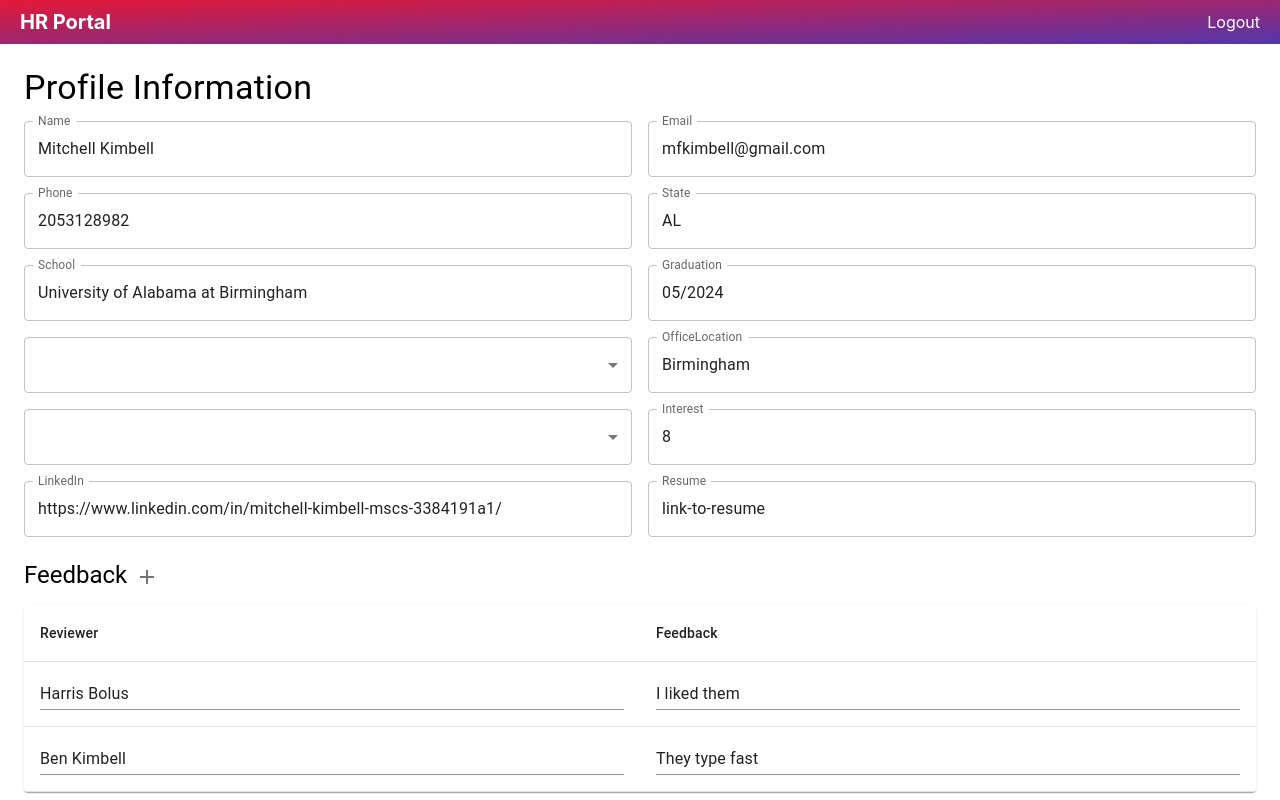
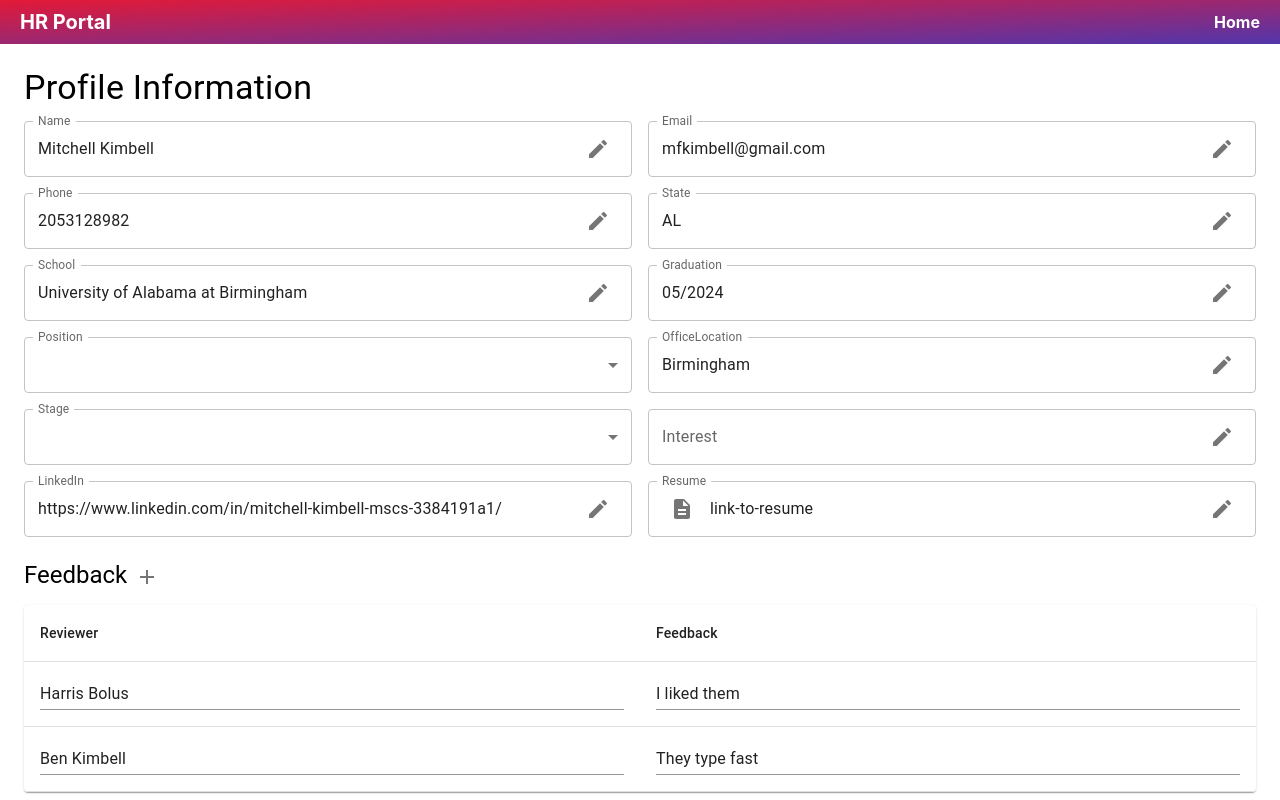
Before and after one commit to recruit-tracker/frontend, a React (Create React App) app in the folder recruit-tracker/: page /hr/student in a window 1280 px wide. Built offline with nearby package versions, Linux system fonts and the light colour scheme.

Commit message:
me and jay foever

```diff
--- a/recruit-tracker/src/components/HrHeaderSingle/HrHeaderSingle.js
+++ b/recruit-tracker/src/components/HrHeaderSingle/HrHeaderSingle.js
@@ -1,6 +1,6 @@
 // Header.js
 import React from "react";
-import "./HrHeader.css"; // Make sure the CSS file is in the same folder
+import "./HrHeaderSingle.css"; // Make sure the CSS file is in the same folder
 
 const Header = () => {
   return (
@@ -10,7 +10,7 @@ const Header = () => {
         {/* You can replace the text with an actual image logo if you have one */}
         {/* <img src="path/to/your/logo.png" alt="Logo" /> */}
       </div>
-      <div className="logout">
+      <div className="logout" style={{ fontWeight: "bold" }}>
         Home
         {/* This can be made interactive with an onClick event handler for actual logout functionality */}
       </div>
--- a/recruit-tracker/src/components/HrSingleProfile/HrSingleProfile.js
+++ b/recruit-tracker/src/components/HrSingleProfile/HrSingleProfile.js
@@ -1,9 +1,10 @@
 import React, { useState } from "react";
-import HrHeader from "../HrHeader/HrHeader";
+import HrHeaderSingle from "../HrHeaderSingle/HrHeaderSingle";
 import {
   Button,
   Grid,
   IconButton,
+  InputAdornment,
   TextField,
   Tooltip,
   Typography,
@@ -16,9 +17,13 @@ import {
   Paper,
   Select,
   MenuItem,
+  FormControl,
+  InputLabel,
 } from "@mui/material";
 import EditIcon from "@mui/icons-material/Edit";
 import AddIcon from "@mui/icons-material/Add";
+import LinkedInIcon from "@mui/icons-material/LinkedIn";
+import DescriptionIcon from "@mui/icons-material/Description";
 import { students } from "../../testData/testStudents"; // Adjust the import path as necessary
 
 const HrSingleProfile = () => {
@@ -61,7 +66,7 @@ const HrSingleProfile = () => {
 
   return (
     <div style={{ display: "flex", flexDirection: "column", height: "100vh" }}>
-      <HrHeader />
+      <HrHeaderSingle />
       <div
         className="main-content"
         style={{
@@ -75,22 +80,33 @@ const HrSingleProfile = () => {
           Profile Information
         </Typography>
         <Grid container spacing={2} style={{ marginBottom: "20px" }}>
-          {Object.entries(profileInfo).map(([key, value]) =>
-            key !== "id" && key !== "feedback" ? (
+          {Object.entries(profileInfo).map(([key, value]) => {
+            const isSelectField = key === "stage" || key === "position";
+            return (
+              key !== "id" &&
+              key !== "feedback" && (
                 <Grid item xs={12} sm={6} key={key}>
-                {key === "stage" || key === "position" ? (
+                  <FormControl fullWidth variant="outlined">
+                    {isSelectField ? (
+                      <>
+                        <InputLabel>
+                          {key.charAt(0).toUpperCase() + key.slice(1)}
+                        </InputLabel>
                         <Select
-                    fullWidth
-                    displayEmpty
                           value={value}
                           onChange={(e) => handleFieldChange(e, key)}
-                    variant="outlined"
+                          label={key.charAt(0).toUpperCase() + key.slice(1)}
                         >
+                          <MenuItem value="">
+                            <em>None</em>
+                          </MenuItem>
                           {key === "stage" ? (
                             <>
                               <MenuItem value="Applying">Applying</MenuItem>
                               <MenuItem value="Reviewed">Reviewed</MenuItem>
-                        <MenuItem value="Interviewed">Interviewed</MenuItem>
+                              <MenuItem value="Interviewed">
+                                Interviewed
+                              </MenuItem>
                               <MenuItem value="Offered">Offered</MenuItem>
                             </>
                           ) : (
@@ -101,6 +117,7 @@ const HrSingleProfile = () => {
                             </>
                           )}
                         </Select>
+                      </>
                     ) : (
                       <TextField
                         fullWidth
@@ -108,11 +125,42 @@ const HrSingleProfile = () => {
                         value={value}
                         onChange={(e) => handleFieldChange(e, key)}
                         variant="outlined"
+                        InputProps={{
+                          startAdornment:
+                            key === "linkedin" ? (
+                              <InputAdornment position="start">
+                                <IconButton
+                                  onClick={() => window.open(value, "_blank")}
+                                >
+                                  <LinkedInIcon />
+                                </IconButton>
+                              </InputAdornment>
+                            ) : key === "resume" ? (
+                              <InputAdornment position="start">
+                                <IconButton
+                                  onClick={() => window.open(value, "_blank")}
+                                >
+                                  <DescriptionIcon />
+                                </IconButton>
+                              </InputAdornment>
+                            ) : null,
+                          endAdornment: (
+                            <InputAdornment position="end">
+                              <Tooltip title="Edit">
+                                <IconButton>
+                                  <EditIcon />
+                                </IconButton>
+                              </Tooltip>
+                            </InputAdornment>
+                          ),
+                        }}
                       />
                     )}
+                  </FormControl>
                 </Grid>
-            ) : null
-          )}
+              )
+            );
+          })}
         </Grid>
         <Typography variant="h5" gutterBottom>
           Feedback
--- a/recruit-tracker/src/components/Login/Login.js
+++ b/recruit-tracker/src/components/Login/Login.js
@@ -1,7 +1,7 @@
-import React from 'react';
-import './Login.css'; // Make sure the CSS file is in the same folder
+import React from "react";
+import "./Login.css"; // Make sure the CSS file is in the same folder
 import logo from "../../images/cgi_logo.png";
-import { BrowserRouter as Router, Route, Routes, Link} from "react-router-dom";
+import { BrowserRouter as Router, Route, Routes, Link } from "react-router-dom";
 
 const Login = () => {
   return (
@@ -18,14 +18,25 @@ const Login = () => {
             <input type="password" id="password" name="password" required />
           </div>
           <button type="submit">Log In</button>
-        <a href="/forgetpw" style={{ display: 'inline-block', marginTop: '8px', width: "130px" }}>Forgot password?</a>
+          <a
+            href="/forgetpw"
+            style={{
+              display: "inline-block",
+              marginTop: "8px",
+              width: "130px",
+            }}
+          >
+            Forgot password?
+          </a>
           <div className="signup">
-          <hr style={{ margin: '0 auto 5px' }} />
+            <hr style={{ margin: "0 auto 5px" }} />
             <p> &nbsp; or &nbsp;</p>
-          <hr style={{ margin: '0 auto 5px' }} />
+            <hr style={{ margin: "0 auto 5px" }} />
             <br></br>
             <br></br>
-          <p>Don't have an account? <a href="/LoginForm">Sign up</a></p>
+            <p>
+              Don't have an account? <a href="/LoginForm">Sign up</a>
+            </p>
           </div>
         </form>
       </div>
--- a/recruit-tracker/src/testData/testStudents.js
+++ b/recruit-tracker/src/testData/testStudents.js
@@ -1,6 +1,5 @@
 export const students = [
   {
-
     name: "Mitchell Kimbell",
     email: "mfkimbell@gmail.com",
     phone: "2053128982",
@@ -10,7 +9,7 @@ export const students = [
     position: "Intern",
     officeLocation: "Birmingham",
     stage: "first-round",
-    interest: 8,
+    interest: null,
     linkedIn: "https://www.linkedin.com/in/mitchell-kimbell-mscs-3384191a1/",
     resume: "link-to-resume", // Assuming this is a URL to the resume
     feedback: {
@@ -19,7 +18,6 @@ export const students = [
     },
   },
   {
-
     name: "Alex Johnson",
     email: "alex.johnson@example.com",
     phone: "4085550123",
@@ -29,7 +27,7 @@ export const students = [
     position: "Full-time",
     officeLocation: "San Francisco",
     stage: "second-round",
-    interest: 9,
+    interest: null,
     linkedIn: "https://www.linkedin.com/in/alex-johnson/",
     resume: "link-to-resume", // Assuming this is also a URL
     feedback: {
```
Also changed, not shown: recruit-tracker/src/components/Login/Login.css (line endings or trailing spaces). Lines whose indentation alone changed are shown as unchanged.
